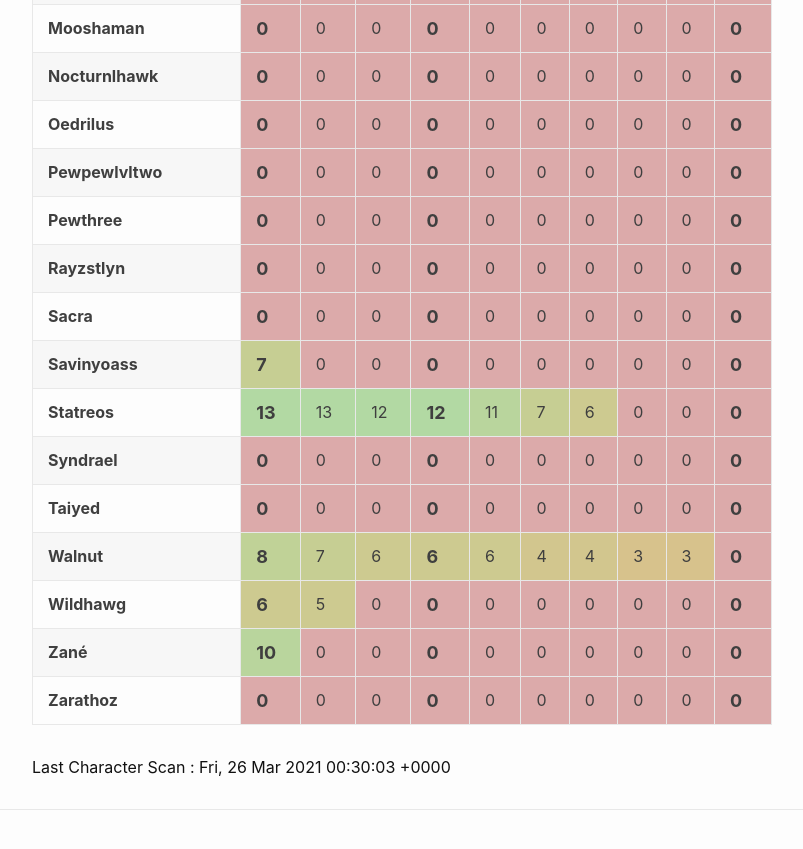
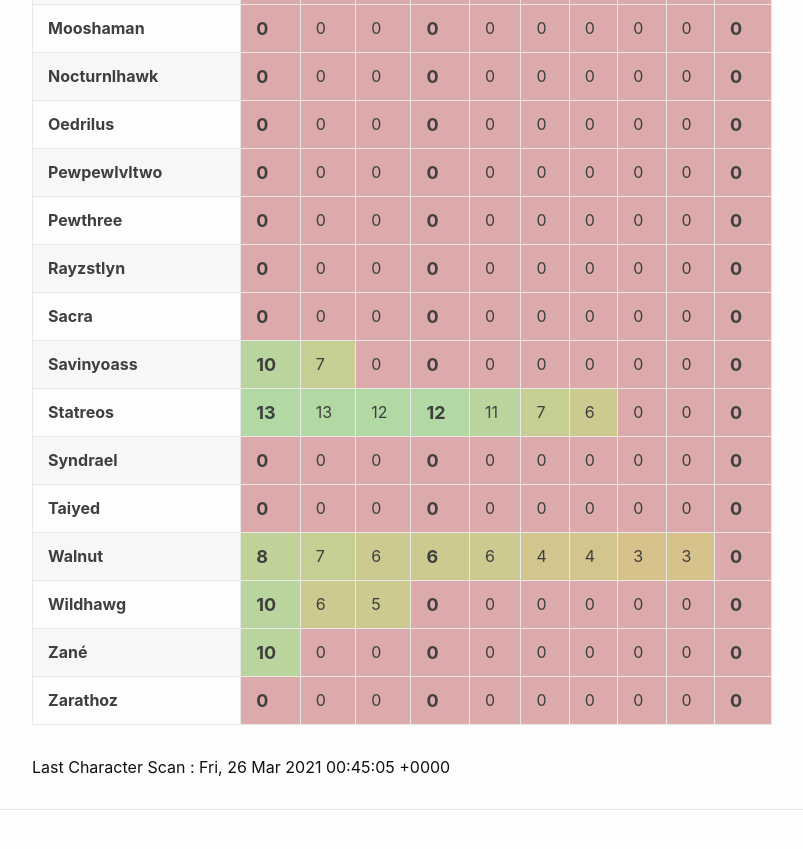
Before and after one commit to eldertribunal/keystonetracker, a Jekyll site: the page built from weekly.md, in a window 1280 px wide and 900 px high, scrolled down 1390 px. Shown: the top 849 px of the window, without its empty margins (126-929 px from the left). Built offline with Jekyll 4.4.1, drawn with Linux system fonts in a browser that asks for light colours.

Commit message:
auto scan Fri Mar 26 00:45:53 UTC 2021

```diff
--- a/_data/scanned.json
+++ b/_data/scanned.json
@@ -1,3 +1,3 @@
 {
-  "timestamp": 1616718603
+  "timestamp": 1616719505
 }
--- a/_data/weekly.json
+++ b/_data/weekly.json
@@ -227,9 +227,9 @@
   {
     "name": "Wildhawg",
     "dungeons": [
+      10,
       6,
       5,
-      0,
       0,
       0,
       0,
@@ -422,8 +422,8 @@
   {
     "name": "Savinyoass",
     "dungeons": [
+      10,
       7,
-      0,
       0,
       0,
       0,
@@ -482,9 +482,9 @@
   {
     "name": "Hokogo",
     "dungeons": [
+      10,
       5,
       5,
-      0,
       0,
       0,
       0,
```
